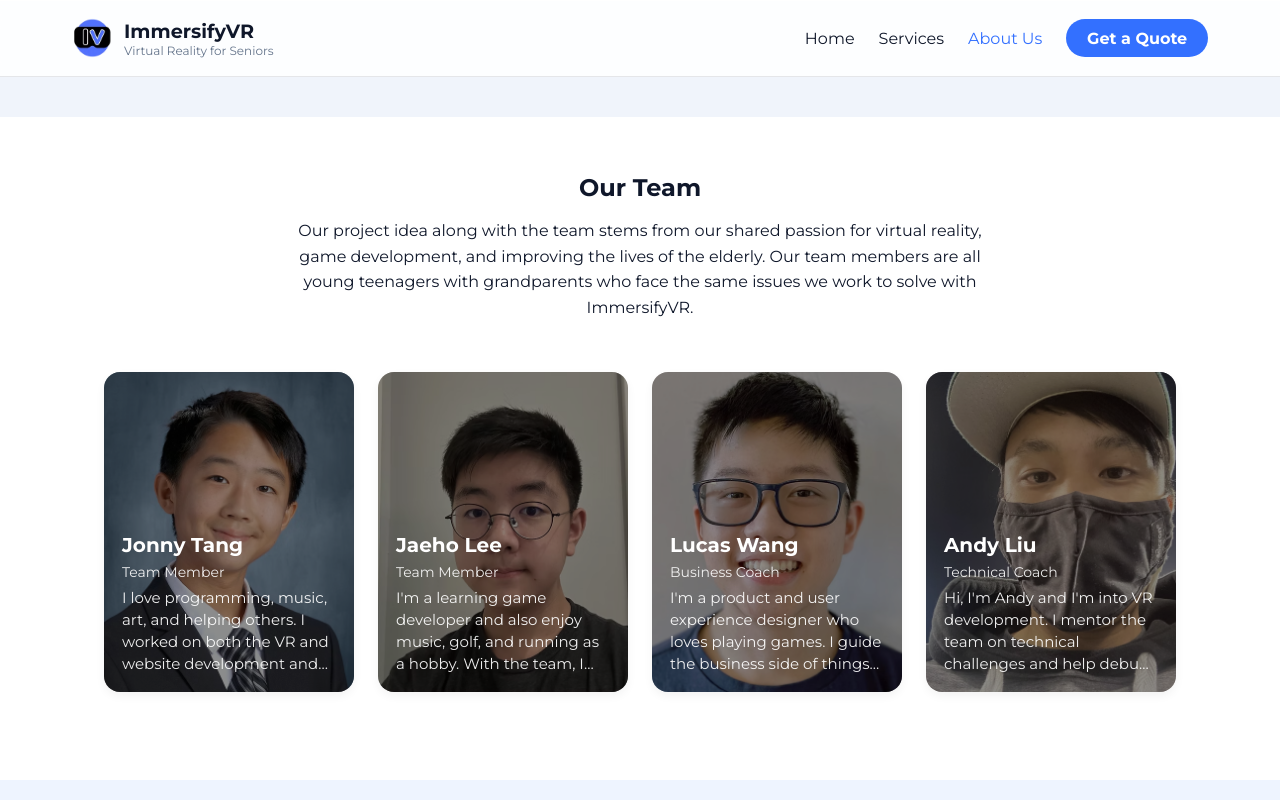
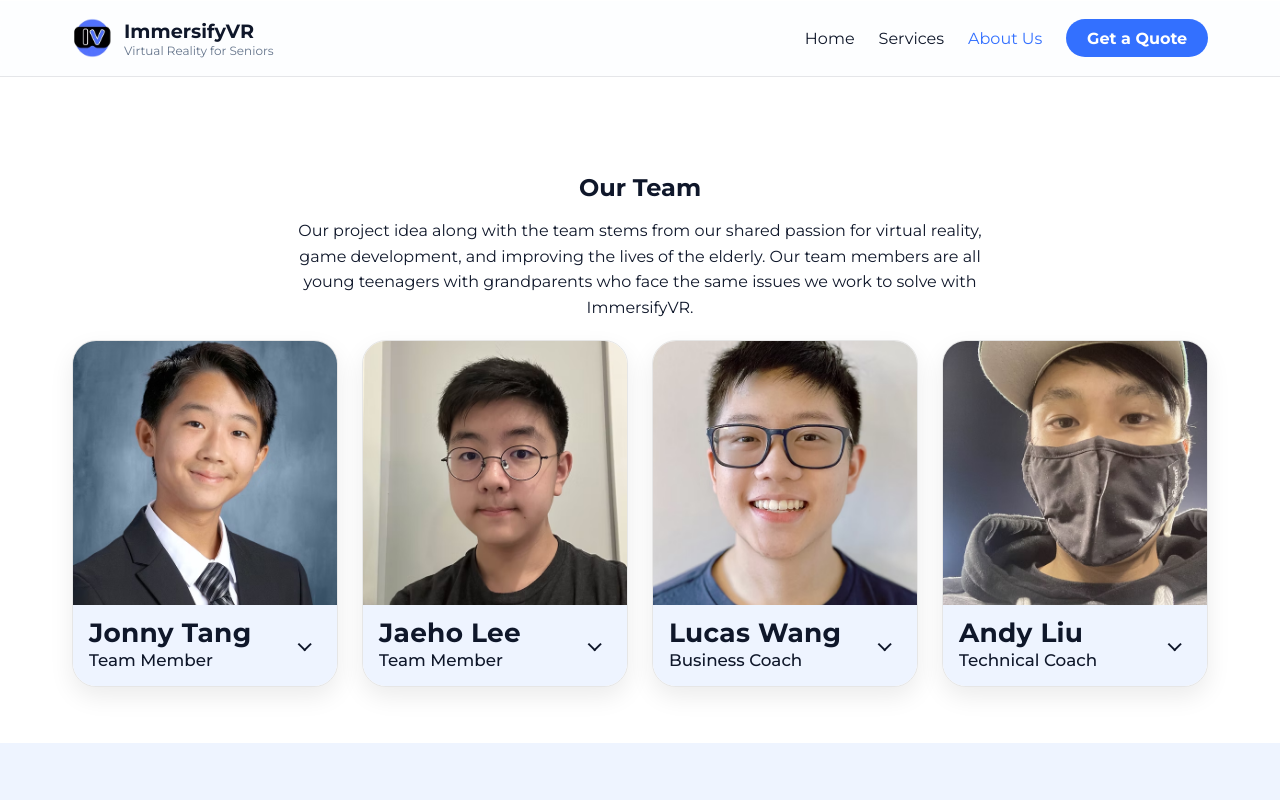
Before and after one commit to LWCoding/immersifyvr-next, a Next.js app: page /our-team in a window 1280 px wide. Shown: the top 800 px of the page. Built offline with nearby package versions, Linux system fonts and the light colour scheme.

Commit message:
made the team member cards openable/dropdown

```diff
--- a/src/app/our-team/page.module.css
+++ b/src/app/our-team/page.module.css
@@ -1,5 +1,6 @@
 .contentBelowNav {
   padding-top: 2.5rem;
+  background-color: #ffffff;
 }
 
 @media (max-width: 768px) {
--- a/src/app/services/page.module.css
+++ b/src/app/services/page.module.css
@@ -1,5 +1,6 @@
 .contentBelowNav {
   padding-top: 2.5rem;
+  background-color: #ffffff;
 }
 
 @media (max-width: 768px) {
--- a/src/components/profileGallery.js
+++ b/src/components/profileGallery.js
@@ -1,25 +1,69 @@
+"use client";
+
 import styles from "./profileGallery.module.css";
 import Image from "next/image";
+import { useState } from "react";
 
 export default function ProfileGallery({ profiles }) {
+  const [openCards, setOpenCards] = useState({});
+
+  const toggleCard = (index) => {
+    setOpenCards((previous) => ({
+      ...previous,
+      [index]: !previous[index],
+    }));
+  };
+
   return (
     <div className={styles.gallery}>
       {profiles.map((profile, index) => (
         <div key={index} className={styles.profileCard}>
+          <div className={styles.profileImageWrap}>
             <Image
               src={profile.src}
               alt={profile.alt}
               fill
-            sizes="(max-width: 768px) 100vw, (max-width: 1024px) 50vw, 50vw"
-            className={styles.profileBg}
+              sizes="(max-width: 768px) 100vw, (max-width: 1200px) 50vw, 25vw"
+              className={styles.profileImage}
               priority={index < 2}
             />
-          <div className={styles.profileOverlay} />
-          <div className={styles.profileText}>
+          </div>
+          <div
+            className={`${styles.profileInfoPanel} ${
+              openCards[index] ? styles.profileInfoPanelOpen : ""
+            }`}
+          >
+            <div className={styles.profileHeaderRow}>
+              <div>
                 <h3 className={styles.profileName}>{profile.name}</h3>
                 <p className={styles.profileRole}>{profile.role}</p>
+              </div>
+              <button
+                type="button"
+                className={styles.expandButton}
+                onClick={() => toggleCard(index)}
+                aria-expanded={Boolean(openCards[index])}
+                aria-label={
+                  openCards[index]
+                    ? `Collapse ${profile.name} introduction`
+                    : `Expand ${profile.name} introduction`
+                }
+              >
+                <span
+                  className={`${styles.expandArrow} ${
+                    openCards[index] ? styles.expandArrowOpen : ""
+                  }`}
+                />
+              </button>
+            </div>
             {profile.introduction ? (
+              <div
+                className={`${styles.profileIntroWrap} ${
+                  openCards[index] ? styles.profileIntroWrapOpen : ""
+                }`}
+              >
                 <p className={styles.profileIntro}>{profile.introduction}</p>
+              </div>
             ) : null}
           </div>
         </div>
--- a/src/components/profileGallery.module.css
+++ b/src/components/profileGallery.module.css
@@ -2,79 +2,136 @@
   display: grid;
   grid-template-columns: repeat(4, minmax(0, 1fr));
   gap: 24px;
-  padding: 32px;
+  padding: 0;
+  align-items: start;
 }
 
 .profileCard {
   position: relative;
   overflow: hidden;
-  border-radius: 16px;
-  box-shadow: 0 4px 10px rgba(0, 0, 0, 0.05);
-  min-height: 320px;
+  border-radius: 24px;
+  background: #ffffff;
+  border: 1px solid #e6e6e6;
+  box-shadow: 0 10px 24px rgba(0, 0, 0, 0.08);
+  height: fit-content;
 }
 
-.profileBg {
-  object-fit: cover;
+.profileImageWrap {
+  position: relative;
+  width: 100%;
+  aspect-ratio: 1 / 1;
 }
 
-.profileOverlay {
-  position: absolute;
-  inset: 0;
-  background: rgba(0, 0, 0, 0.45);
+.profileImage {
+  object-fit: cover;
+  object-position: center;
 }
 
-.profileText {
-  position: absolute;
-  inset: 0;
+.profileInfoPanel {
+  background: var(--band-alt);
+  padding: 14px 16px 16px;
+  transition: background-color 180ms ease;
+}
+
+.profileInfoPanelOpen {
+  background: var(--accent-color);
+}
+
+.profileHeaderRow {
   display: flex;
-  flex-direction: column;
-  justify-content: flex-end;
-  padding: 18px;
-  color: #ffffff;
-  gap: 6px;
+  align-items: center;
+  justify-content: space-between;
+  gap: 12px;
 }
 
 .profileName {
-  font-size: 20px;
+  margin: 0;
+  color: var(--text-color);
+  font-size: 1.65rem;
   font-weight: 700;
-  margin: 0;
-  color: #ffffff;
+  line-height: 1.05;
+  letter-spacing: 0.01em;
+  text-transform: none;
 }
 
 .profileRole {
-  font-size: 14px;
-  margin: 0;
-  color: rgba(255, 255, 255, 0.9);
+  margin: 3px 0 0;
+  color: var(--text-color);
+  font-size: 1.05rem;
+  font-weight: 500;
+}
+
+.expandButton {
+  width: 34px;
+  height: 34px;
+  border: none;
+  border-radius: 999px;
+  background: transparent;
+  display: inline-flex;
+  align-items: center;
+  justify-content: center;
+  cursor: pointer;
+  color: var(--text-color);
+}
+
+.expandButton:hover {
+  background: rgba(0, 0, 0, 0.06);
+}
+
+.expandArrow {
+  width: 10px;
+  height: 10px;
+  border-right: 2px solid currentColor;
+  border-bottom: 2px solid currentColor;
+  transform: rotate(45deg) translateY(-1px);
+  transition: transform 180ms ease;
+}
+
+.expandArrowOpen {
+  transform: rotate(225deg) translateY(-1px);
+}
+
+.profileIntroWrap {
+  max-height: 0;
+  overflow: hidden;
+  transition: max-height 260ms ease, margin-top 260ms ease;
+}
+
+.profileIntroWrapOpen {
+  max-height: 180px;
+  min-height: 180px;
+  margin-top: 12px;
 }
 
 .profileIntro {
-  font-size: 15px;
-  line-height: 1.45;
-  color: rgba(255, 255, 255, 0.92);
   margin: 0;
-  display: -webkit-box;
-  -webkit-line-clamp: 4;
-  -webkit-box-orient: vertical;
-  overflow: hidden;
+  color: var(--text-muted);
+  font-size: 0.96rem;
+  line-height: 1.6;
 }
 
 @media (max-width: 1024px) {
   .gallery {
-    grid-template-columns: repeat(4, minmax(0, 1fr));
+    grid-template-columns: repeat(2, minmax(0, 1fr));
+    gap: 18px;
   }
 }
 
 @media (max-width: 768px) {
   .gallery {
-    grid-template-columns: 1fr; /* Single column on mobile */
-    gap: 20px;
-    padding: 20px;
-    justify-items: center; /* Center the cards */
+    grid-template-columns: 1fr;
+    gap: 16px;
   }
 
-  .profileCard {
-    max-width: 280px; /* Limit card width on mobile */
-    width: 100%;
-    min-height: 300px;
+  .profileName {
+    font-size: 1.35rem;
+  }
+
+  .profileRole {
+    font-size: 1rem;
+  }
+
+  .profileIntro {
+    font-size: 0.94rem;
   }
 }
```
Lines whose indentation alone changed are shown as unchanged.
